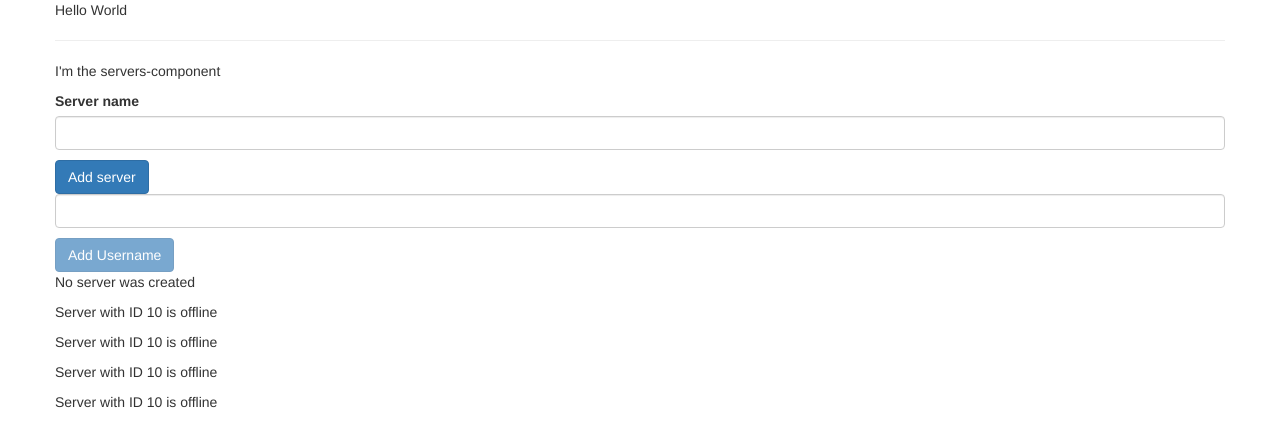
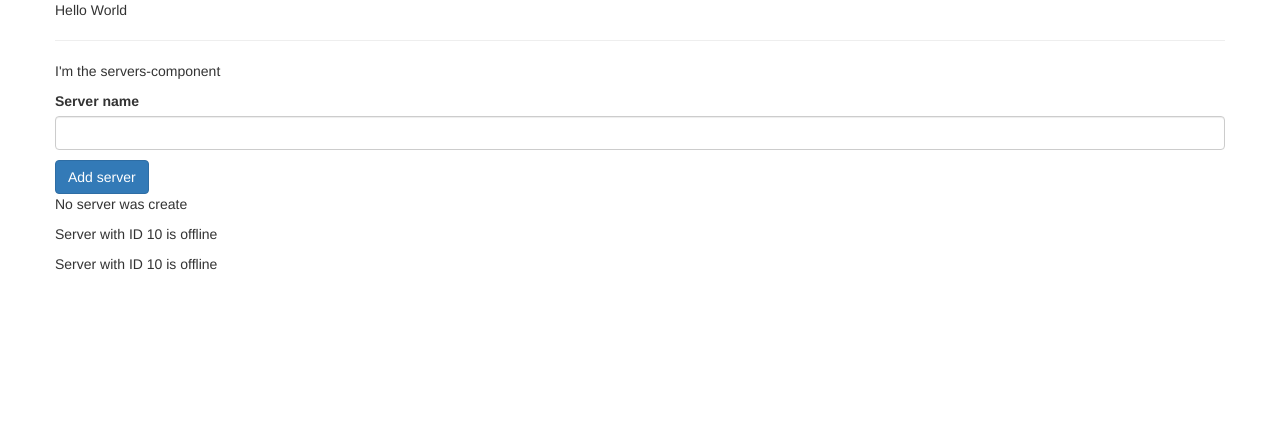
Before and after one commit to katratzi/udemy-angular, an Angular app in the folder 01 - getting started/my-first-app/: page / in a window 1280 px wide. Shown: the top 446 px of the page. Built offline with nearby package versions, Linux system fonts and the light colour scheme.

Commit message:
nfIf else directive

```diff
--- a/01 - getting started/my-first-app/src/app/servers/servers.component.html
+++ b/01 - getting started/my-first-app/src/app/servers/servers.component.html
@@ -8,14 +8,12 @@
     Add server
 </button>
 
-<!-- Username -->
-<input type="text" class="form-control" [(ngModel)]="userName">
-<p>{{ userName }}</p>
-<button class="btn btn-primary" [disabled]="userName.length === 0"
-    (click)="onSubmitUsername()">Add
-    Username</button>
 
 <!-- <p [innerText]="allowNewServer"></p> -->
-<p>{{ serverCreationStatus }}</p>
+<!-- <p>{{ serverCreationStatus }}</p> -->
+<p *ngIf="serverCreated; else noServer">Server was created, server name is {{
+    serverName }}</p>
+<ng-template #noServer>
+    <p>No server was create</p>
+</ng-template>
 <app-server></app-server>
-<app-server></app-server>
--- a/01 - getting started/my-first-app/src/app/servers/servers.component.ts
+++ b/01 - getting started/my-first-app/src/app/servers/servers.component.ts
@@ -14,6 +14,7 @@
   serverCreationStatus = 'No server was created';
   serverName = '';
   userName = '';
+  serverCreated = false;
 
   constructor() {
     setTimeout(() => {
@@ -22,6 +23,9 @@
   }
 
   onCreateServer() {
+    console.log("create");
+
+    this.serverCreated = true
     this.serverCreationStatus = 'Server was created with name ' + this.serverName
   }
 
```
